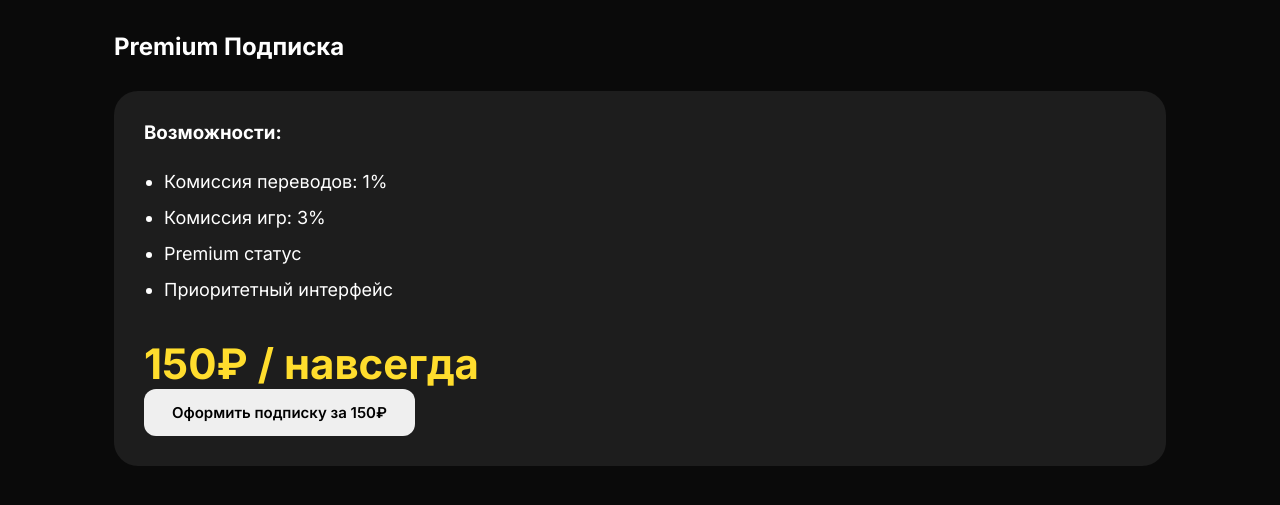
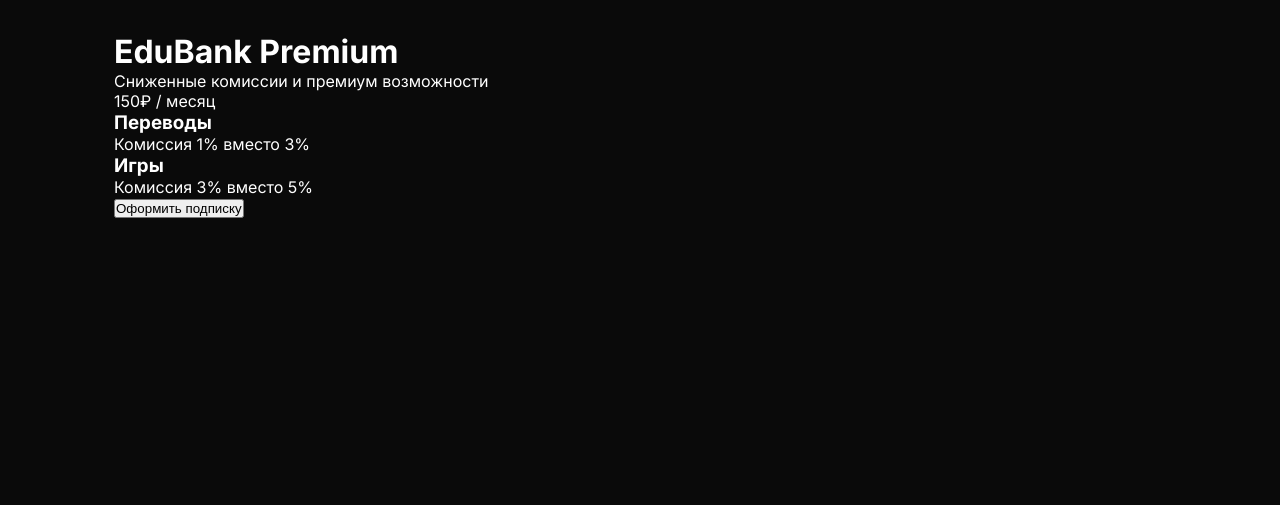
Before and after one commit to dimayzerk-ctrl/edubank6.1, a Flask app: page /subscription in a window 1280 px wide. Shown: the part 64-569 px from the top of the page. Run offline with Flask 3, Linux system fonts and the light colour scheme; the visitor is signed in with stand-in values (Sample User, id 1); data that the repository does not hold is empty.

Commit message:
Update subscription.html

```diff
--- a/templates/subscription.html
+++ b/templates/subscription.html
@@ -2,36 +2,48 @@
 
 {% block content %}
 
-<div class="dashboard-card">
+<div class="subscription-page">
 
-    <h2>Premium Подписка</h2>
+    <div class="subscription-card">
 
-    <div class="premium-box">
+        <div class="subscription-header">
+            <h1>EduBank Premium</h1>
+            <p>Сниженные комиссии и премиум возможности</p>
+        </div>
 
-        <h3>Возможности:</h3>
+        <div class="subscription-price">
+            150₽
+            <span>/ месяц</span>
+        </div>
 
-        <ul class="premium-list">
-            <li>Комиссия переводов: 1%</li>
-            <li>Комиссия игр: 3%</li>
-            <li>Premium статус</li>
-            <li>Приоритетный интерфейс</li>
-        </ul>
+        <div class="subscription-benefits">
 
-        <div class="premium-price">
-            150₽ / навсегда
+            <div class="benefit-item">
+                <h3>Переводы</h3>
+                <p>Комиссия 1% вместо 3%</p>
+            </div>
+
+            <div class="benefit-item">
+                <h3>Игры</h3>
+                <p>Комиссия 3% вместо 5%</p>
+            </div>
+
         </div>
 
         {% if subscription.active %}
 
-            <div class="premium-active">
-                Подписка уже активна
-            </div>
+        <div class="premium-active">
+            Подписка активна
+        </div>
 
         {% else %}
 
         <form method="POST">
             {{ form.hidden_tag() }}
-            {{ form.submit(class="btn primary full") }}
+
+            <button class="premium-btn">
+                Оформить подписку
+            </button>
         </form>
 
         {% endif %}
```
